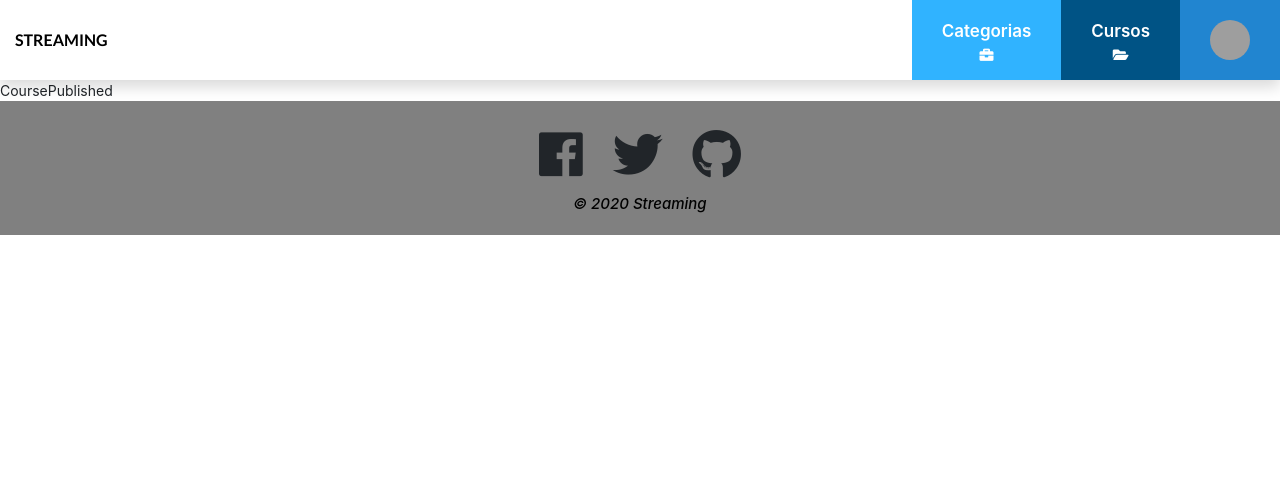
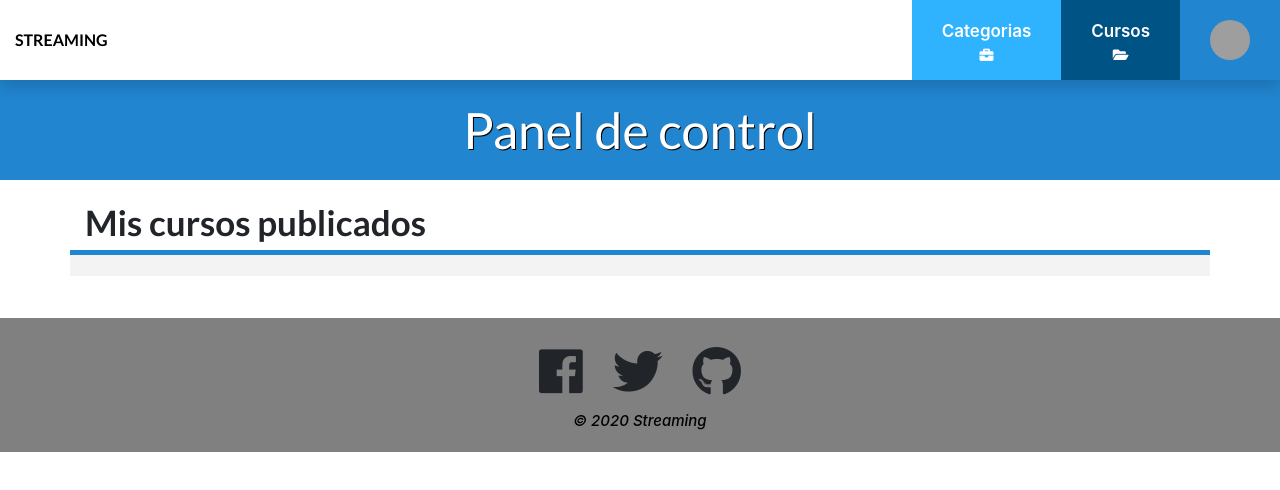
Before and after one commit to Bogutlopezc10/StreamingReact, a React (Create React App) app: page /teacher in a window 1280 px wide. Shown: the top 490 px of the page. Built offline with nearby package versions, Linux system fonts and the light colour scheme; grey boxes are pictures that could not be loaded.

Commit message:
Partial TeacherPage Design

```diff
--- a/src/components/courses/teacher/CoursePublished.js
+++ b/src/components/courses/teacher/CoursePublished.js
@@ -2,7 +2,11 @@ import React from 'react';
 import './Teacher.css';
 
 const CoursePublished = () => {
-    return <div>CoursePublished</div>
+    return (
+        <>
+
+        </>
+    )
 }
 
 export default CoursePublished;
--- a/src/containers/TeacherContainer.css
+++ b/src/containers/TeacherContainer.css
@@ -0,0 +1,32 @@
+.teacher-title{
+    height: 100px;
+    width: 100%;
+    background-color: #2185d0;
+}
+
+.teacher-title h1{
+    color: white;
+    font-weight: 500;
+    font-size: 50px;
+    text-decoration: black;
+    text-shadow: 1px 1px black;
+}
+
+.container-teacher{
+    background-color: #f3f3f3;
+    border-top: 5px solid #2185d0;
+}
+
+.testimonial-group .row {
+    overflow-x: auto;
+    white-space: nowrap;
+    display: block !important;
+}
+.testimonial-group .row .col-lg-3 {
+    display: inline-block;
+    float: none;
+}
+
+.title-published{
+    font-weight: bold;
+}
--- a/src/containers/TeacherContainer.js
+++ b/src/containers/TeacherContainer.js
@@ -1,14 +1,29 @@
 import React from 'react';
 import CoursePublished from '../components/courses/teacher/CoursePublished';
+import './TeacherContainer.css'
 import { connect } from 'react-redux';
 
 class TeacherContainer extends React.Component{
     render(){
         return (
-            <div>
-                <CoursePublished />
-            </div>
-        )
+            <>
+                <div className="teacher-title d-flex align-items-center justify-content-center mb-4">
+                    <h1>Panel de control</h1>
+                </div>
+                <div className="container mb-2">
+                    <div className="row">
+                        <div className="col-lg-12 d-flex justify-content-start">
+                            <h1 className="title-published">Mis cursos publicados</h1>
+                        </div>
+                    </div>
+                </div>
+                <div className="container container-teacher pt-4 px-4 mb-5 testimonial-group">
+                    <div className="row text-center">
+                        <CoursePublished />
+                    </div>
+                </div>
+            </>
+        );
     }
 }
 
```
